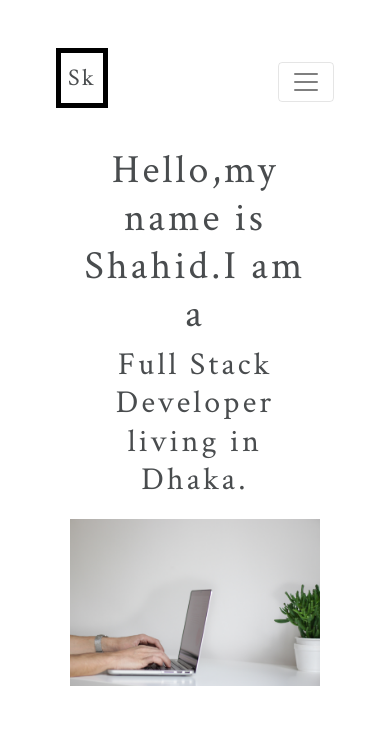
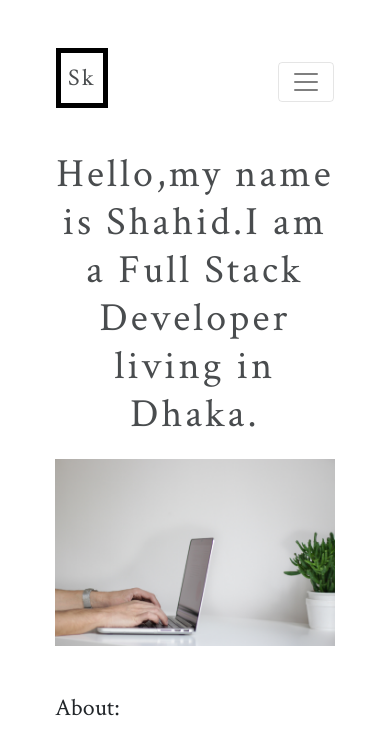
Before and after one commit to shahidnsu/myPortfoilo, a plain HTML site: page index.html in a window 390 px wide. Shown: the top 731 px of the page. Drawn offline with nearby package versions, Linux system fonts and the light colour scheme.

Commit message:
Fixed some minor issues of mobile devices

```diff
--- a/index.html
+++ b/index.html
@@ -43,11 +43,11 @@
 
 
           <!--Header stared-->
-          <div class="container heading">
+          <div class=" heading">
               <div class="col-lg-12 col-md-12 col-sm-12 ">
-                  <h1 class="text-center">Hello,my name is Shahid.I am a
-                 </h1>
-                 <h2 class="text-center" >  Full Stack Developer living in Dhaka.</h2>
+                  <h1 class="text-center">Hello,my name is Shahid.I am
+                      <br>
+                 a Full Stack Developer living in Dhaka.</h1>
               </div>
               <div class="col-md-12 col-sm-12 img-header">
                   <img src="cover.jpg" class="img-fluid">
@@ -56,7 +56,7 @@
                   <h4>About:</h4>
                     <br>
 
-                    <p>I currently am Stuying computer science Engineering at <em>North south university</em>.My main interest in buliding full stack applications.I mostly enjoy wroking in  backend side of applications.
+                    <p>I currently am Stuying computer science engineering at     <em>North south university</em>. My main interest in buliding  full   stack applications. I mostly enjoy wroking in  backend side of applications.
                     I am currently accpeting freelance wrok.I am a big fan of manchester city football cup.In my free time i love to make video tutorials.
 
                         </p>
@@ -67,7 +67,7 @@
                       <br>
                       <h5>FONT END DEVELOPMENT</h5>
 
-                      <p>Front End Development is building out the visual components of a website. Using HTML, CSS , and Javascript, I build fast, interactive,mobile-responsive websites. I am quite fimilar with javascript libary like <em>RectJS</em>.
+                      <p>Front End Development is building out the visual components of a website.Using HTML, CSS, and Javascript, I build fast, interactive,mobile-responsive websites.I am quite fimilar with javascript libary like <em>RectJS</em>.
 
                           </p>
 
--- a/main.css
+++ b/main.css
@@ -27,17 +27,14 @@ html,body{
     text-decoration-color:  rgb(236, 187, 88);
 
 }
+
 .heading h1 {
     color:#494C4E;
     letter-spacing: 0.2rem;
     margin-top: 12%;
 }
 
-.heading h2 {
-    color:#494C4E;
-    letter-spacing: 0.2rem;
 
-}
 .img-header{
     margin-top: 7%;
 }
```
Also changed, not shown: project.html (+1 -1 lines).
